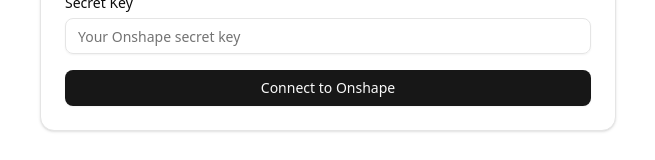
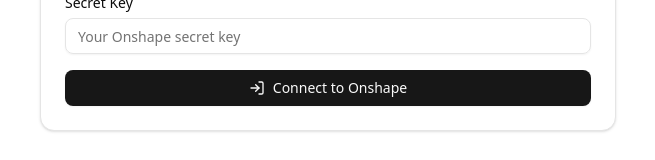
Before and after one commit to yekta/onshape-tools, a Next.js app: page / in a window 1280 px wide. Shown: the part 289-449 px from the top of the page, without its empty margins (312-967 px from the left). Built offline with nearby package versions, Linux system fonts and the light colour scheme.

Commit message:
Icon on button

```diff
--- a/src/app/globals.css
+++ b/src/app/globals.css
@@ -62,7 +62,7 @@
   --accent: oklch(0.97 0 0);
   --accent-foreground: oklch(0.205 0 0);
   --destructive: oklch(0.577 0.245 27.325);
-  --success: oklch(0.538 0.224 142.478);
+  --success: oklch(58.799% 0.17395 142.98);
   --process: oklch(51.314% 0.16174 253.702);
   --border: oklch(0.922 0 0);
   --input: oklch(0.922 0 0);
--- a/src/components/auth-page.tsx
+++ b/src/components/auth-page.tsx
@@ -8,7 +8,7 @@ import {
 } from "@/components/ui/card";
 import { Input } from "@/components/ui/input";
 import { Label } from "@/components/ui/label";
-import { Loader, Settings } from "lucide-react";
+import { Loader, LogIn, Settings } from "lucide-react";
 
 type TProps = {
   onConnect: () => void;
@@ -90,7 +90,10 @@ export default function AuthPage({
                   Authenticating...
                 </>
               ) : (
-                "Connect to Onshape"
+                <>
+                  <LogIn className="h-4 w-4" />
+                  Connect to Onshape
+                </>
               )}
             </Button>
           </CardContent>
```
